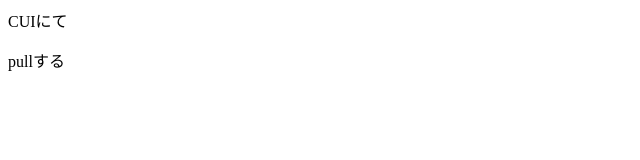
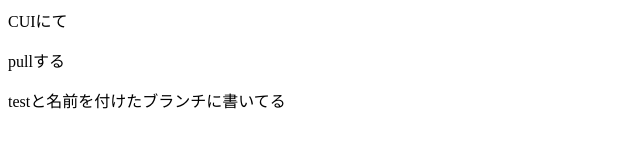
Before and after one commit to sakumatakumi/git-test2, a plain HTML site: page index.html in a window 1280 px wide. Shown: the whole page, without its empty margins (0-640 px from the left). Drawn offline with Linux system fonts and the light colour scheme.

Commit message:
テストブランチをコミットした

```diff
--- a/index.html
+++ b/index.html
@@ -1,2 +1,3 @@
 <p>CUIにて</p>
 <p>pullする</p>
+<p>testと名前を付けたブランチに書いてる</p>
```
